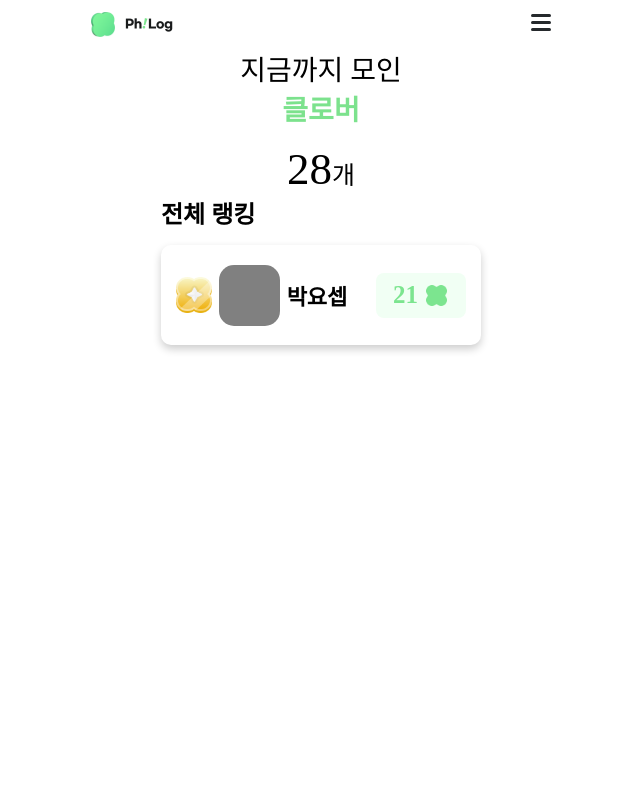
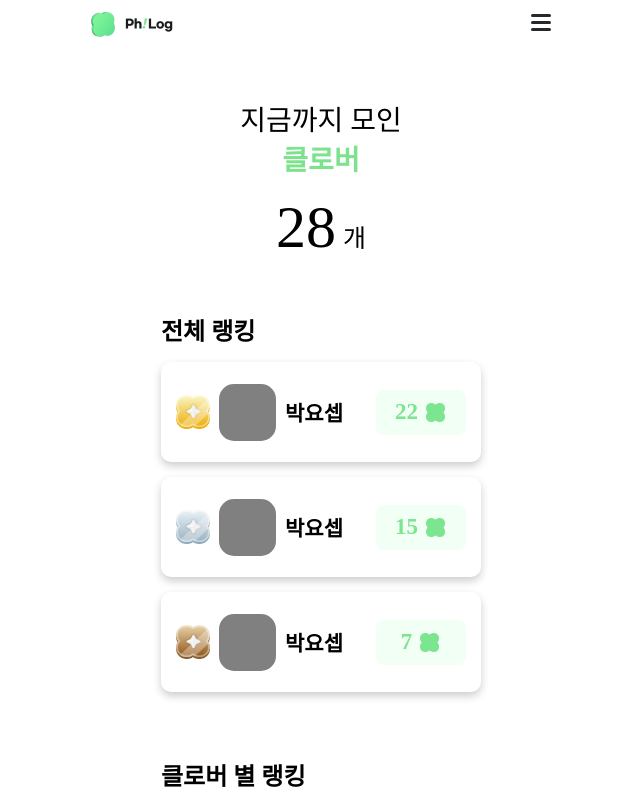
Before and after one commit to ssu-spdc/philog-alpha, a Next.js app: page /rank in a window 1280 px wide. Shown: the whole page, without its empty margins (319-959 px from the left). Built offline with nearby package versions, Linux system fonts and the light colour scheme; a web font is replaced by a local one.

Commit message:
Feat: 랭킹 카드 제작

```diff
--- /dev/null
+++ b/src/app/_component/rank/AllClover.jsx
@@ -0,0 +1,27 @@
+import { TopTitle } from "@/styles/Texts";
+import styled from "styled-components";
+
+export default function AllClover() {
+  return (
+    <>
+      <TopTitle style={{ textAlign: "center" }}>
+        <TopTitle className="lighter">지금까지 모인</TopTitle>
+        <br />
+        <TopTitle className="hilight">클로버</TopTitle>
+      </TopTitle>
+      <div>
+        <Count>28</Count>
+        <Gae>개</Gae>
+      </div>
+    </>
+  );
+}
+
+const Count = styled.text`
+  font-size: 60px;
+
+  margin-right: 7px;
+`;
+const Gae = styled.text`
+  font-size: 25px;
+`;
--- /dev/null
+++ b/src/app/_component/rank/RankCard.jsx
@@ -0,0 +1,66 @@
+import Image from "next/image";
+import clover from "@/icons/Union.png";
+import styled from "styled-components";
+
+export default function RankCard(props) {
+  const { name, src, alt, count } = props;
+
+  return (
+    <RankContainer>
+      <Image width={34} height={34} src={src} alt={alt} />
+      <ProfileImgContainer />
+      <Nickname>{name}</Nickname>
+      <div style={{ width: "15px" }} />
+      <CloverCounterContainer>
+        <CloverCount>{count}</CloverCount>
+        <Image width={23} height={23} src={clover} alt="clover" />
+      </CloverCounterContainer>
+    </RankContainer>
+  );
+}
+
+const RankContainer = styled.div`
+  display: flex;
+  flex-direction: row;
+  /* align-items: ce; */
+  justify-content: space-between;
+  align-items: center;
+  height: 100px;
+  width: 100%;
+  /* background-color: pink; */
+  border-radius: 10px;
+  padding: 15px;
+  box-shadow: 0 4px 8px rgba(0, 0, 0, 0.2);
+  margin-bottom: 15px;
+`;
+
+const ProfileImgContainer = styled.div`
+  height: 57px;
+  width: 57px;
+  background-color: gray;
+  border-radius: 15px;
+`;
+
+const Nickname = styled.text`
+  font-size: 21px;
+  font-weight: 600;
+`;
+
+const CloverCounterContainer = styled.div`
+  width: 90px;
+  height: 45px;
+  background-color: #f1fff4;
+  border-radius: 8px;
+
+  display: flex;
+  flex-direction: row;
+  justify-content: center;
+  align-items: center;
+`;
+
+const CloverCount = styled.text`
+  font-size: 23px;
+  color: #7ce58f;
+  font-weight: bold;
+  margin-right: 6px;
+`;
--- a/src/app/_component/write/PerCount.jsx
+++ b/src/app/_component/write/PerCount.jsx
@@ -29,6 +29,7 @@
   border-radius: 10px;
   padding: 15px;
   box-shadow: 0 4px 8px rgba(0, 0, 0, 0.2);
+  margin-top: 15px;
   margin-bottom: 15px;
 `;
 
--- a/src/app/rank/page.jsx
+++ b/src/app/rank/page.jsx
@@ -1,93 +1,31 @@
 "use client";
 
 import { Main, MobileDisplay, PageContainer } from "@/styles/Containers";
-import { SectionTitle, TopTitle } from "@/styles/Texts";
-import Image from "next/image";
+import { SectionTitle } from "@/styles/Texts";
+
+import AllClover from "@/app/_component/rank/AllClover";
+import RankCard from "@/app/_component/rank/RankCard";
+
 import gold from "@/icons/gold.png";
-import clover from "@/icons/Union.png";
-import styled from "styled-components";
+import silver from "@/icons/silver.png";
+import bronze from "@/icons/bronze.png";
 
 export default function RankPage() {
   return (
     <Main>
       <MobileDisplay>
-        {/* <PerCount /> */}
-        <TopTitle style={{ textAlign: "center" }}>
-          <TopTitle className="lighter">지금까지 모인</TopTitle>
-          <br />
-          <TopTitle className="hilight">클로버</TopTitle>
-        </TopTitle>
-        <div>
-          <Count>28</Count>
-          <Gae>개</Gae>
-        </div>
+        <div style={{ height: "50px" }} />
+        <AllClover />
+        <div style={{ height: "50px" }} />
+        <PageContainer>
+          <SectionTitle>전체 랭킹</SectionTitle>
+          <RankCard name="박요셉" src={gold} alt="gold rank" count={22} />
+          <RankCard name="박요셉" src={silver} alt="silver rank" count={15} />
+          <RankCard name="박요셉" src={bronze} alt="bronze rank" count={7} />
+          <div style={{ height: "50px" }} />
+          <SectionTitle>클로버 별 랭킹</SectionTitle>
+        </PageContainer>
       </MobileDisplay>
-      <PageContainer>
-        <SectionTitle>전체 랭킹</SectionTitle>
-        <RankContainer>
-          <Image width={36} height={36} src={gold} alt="gold rank" />
-          <ProfileImgContainer />
-          <Nickname>박요셉</Nickname>
-          <div style={{width: '15px'}}/>
-          <CloverCounterContainer>
-            <CloverCount>21</CloverCount>
-            <Image width={25} height={25} src={clover} alt="clover" />
-          </CloverCounterContainer>
-        </RankContainer>
-      </PageContainer>
     </Main>
   );
 }
-
-const Count = styled.text`
-  font-size: 45px;
-`;
-const Gae = styled.text`
-  font-size: 25px;
-`;
-
-const RankContainer = styled.div`
-  display: flex;
-  flex-direction: row;
-  /* align-items: ce; */
-  justify-content: space-between;
-  align-items: center;
-  height: 100px;
-  width: 100%;
-  /* background-color: pink; */
-  border-radius: 10px;
-  padding: 15px;
-  box-shadow: 0 4px 8px rgba(0, 0, 0, 0.2);
-  margin-bottom: 15px;
-`;
-
-const ProfileImgContainer = styled.div`
-  height: 61px;
-  width: 61px;
-  background-color: gray;
-  border-radius: 15px;
-`;
-
-const Nickname = styled.text`
-  font-size: 22px;
-  font-weight: 600;
-`;
-
-const CloverCounterContainer = styled.div`
-  width: 90px;
-  height: 45px;
-  background-color: #f1fff4;
-  border-radius: 8px;
-
-  display: flex;
-  flex-direction: row;
-  justify-content: center;
-  align-items: center;
-`;
-
-const CloverCount = styled.text`
-  font-size: 25px;
-  color: #7ce58f;
-  font-weight: bold;
-  margin-right: 6px;
-`;
--- a/src/components/TopNav.jsx
+++ b/src/components/TopNav.jsx
@@ -41,8 +41,8 @@
         </FlexDiv>
       </MobileDisplay>
 
-      <Overlay isOpen={isSidebarOpen} onClick={() => setIsSidebarOpen(false)} />
-      <Sidebar isOpen={isSidebarOpen}>
+      <Overlay $isOpen={isSidebarOpen} onClick={() => setIsSidebarOpen(false)} />
+      <Sidebar $isOpen={isSidebarOpen}>
         <SidebarContent>
           <MyContainer>
             <MyProfile>
@@ -92,8 +92,8 @@
   background: rgba(0, 0, 0, 0.5);
   z-index: 10;
   transition: opacity 0.3s ease-in-out;
-  opacity: ${({ isOpen }) => (isOpen ? 1 : 0)};
-  pointer-events: ${({ isOpen }) => (isOpen ? "auto" : "none")};
+  opacity: ${({ $isOpen }) => ($isOpen ? 1 : 0)};
+  pointer-events: ${({ $isOpen }) => ($isOpen ? "auto" : "none")};
 `;
 
 const Sidebar = styled.div`
@@ -105,7 +105,7 @@
   background-color: white;
   z-index: 20;
   transition: transform 0.3s ease-in-out;
-  transform: ${({ isOpen }) => (isOpen ? "translateX(0)" : "translateX(100%)")};
+  transform: ${({ $isOpen }) => ($isOpen ? "translateX(0)" : "translateX(100%)")};
 `;
 
 const SidebarContent = styled.div`
```
